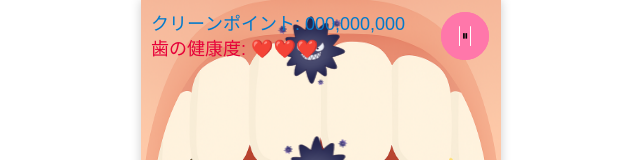
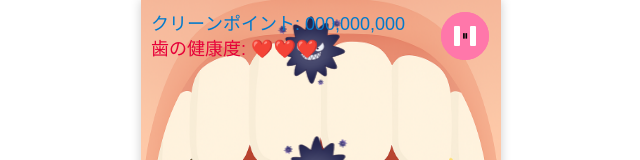
Before and after one commit to hiranaru/dental-guardian, a React (Vite) app: page / in a window 1280 px wide. Both pictures are taken after a click on the picture 640 px from the left and 190 px from the top of the page. Shown: the top 160 px of the page, without its empty margins (319-959 px from the left). Built offline with nearby package versions, Linux system fonts and the light colour scheme; a web font is replaced by a local one.

Commit message:
Update GameUI.css

```diff
--- a/src/GameUI.css
+++ b/src/GameUI.css
@@ -16,12 +16,26 @@
 }
 
 .pause-button {
-  padding: 0.4rem 1rem;
-  background-color: #f88;
+  position: absolute;
+  top: 10px;
+  right: 10px;
+  width: 40px;
+  height: 40px;
+  background-color: pink;
+  border-radius: 50%;
   border: none;
-  border-radius: 99px;
   cursor: pointer;
-  pointer-events: auto;
+  display: flex;
+  align-items: center;
+  justify-content: center;
+}
+
+.pause-button::before {
+  content: "‖"; /* または "\275A\275A"（Unicode記号） */
+  color: white;
+  font-size: 20px;
+  font-weight: bold;
+  line-height: 1;
 }
 
 /* GameUI.css */
```
